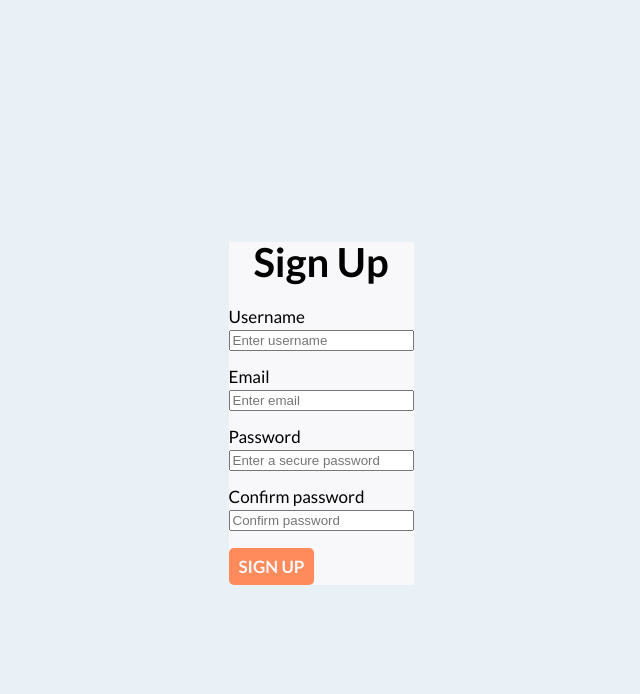
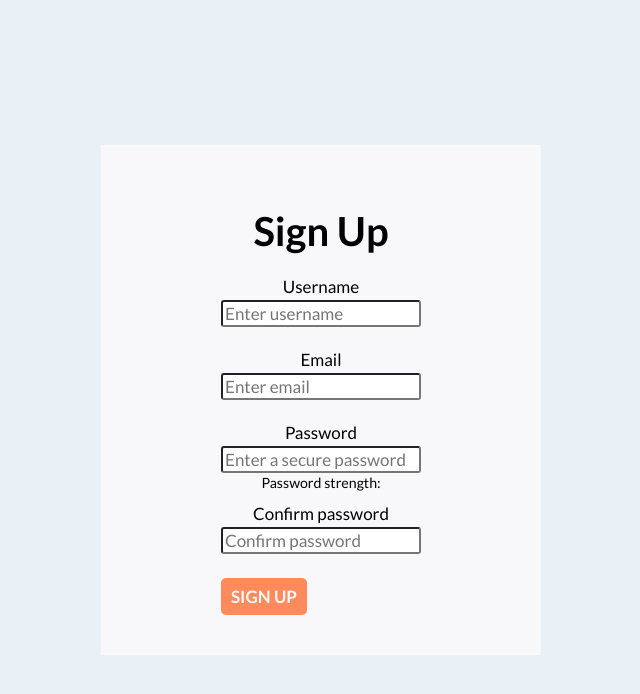
Before and after one commit to techswitch-learners/whale-watching-june-25, a React (Vite) app in the folder ui/: page /sign-up in a window 1280 px wide. Shown: the top 694 px of the page, without its empty margins (319-959 px from the left). Built offline with nearby package versions, Linux system fonts and the light colour scheme.

Commit message:
Add password validation and strength indicator

```diff
--- a/ui/src/pages/SignUp/SignUp.scss
+++ b/ui/src/pages/SignUp/SignUp.scss
@@ -1,15 +1,59 @@
 @import "../../styles/Constants";
 
-
-body {
-  background-color: $lightBlueBackground;
-
- .main {
-    box-sizing: border-box;
-  }
+h1 {
+  @include header;
 }
 
-.page {
-    background-color: $whiteBackground;
-    @include font(17px, 1, $fontColor);
+
+.sign-up-form {
+  display: flex;
+  flex-flow: column;
+  align-content: flex-start;
+  padding: 40px 120px;
 }
+
+label{
+  @include labelFormInput;
+  display:flex;
+  flex-direction: column;
+  flex-grow: 1;
+  align-items: flex-start;
+  justify-content: space-between;
+  gap: 4px;
+  margin-bottom: 5px;
+  border-radius: 3px;
+
+}
+
+ .input  {
+  @include labelFormInput;
+  display:flex;
+  flex-direction: column;
+  flex-grow: 1;
+  align-items: flex-start;
+  justify-content: space-between;
+  margin-bottom: 24px;
+  border-radius: 3px;
+}
+
+.label{
+  display: inline-flex;
+}
+
+button {
+  @include primaryButton;
+  display:flex;
+  margin-top: 10px;
+  width: fit-content;
+  padding: 10px 10px;
+
+}
+
+.error-message {
+  @include error;
+  margin-top: 0;
+}
+
+.password {
+  margin-bottom: 0;
+}
--- a/ui/src/pages/SignUp/SignUp.tsx
+++ b/ui/src/pages/SignUp/SignUp.tsx
@@ -6,7 +6,7 @@ import { Navigate } from 'react-router-dom';
 
 type FormStatus = "READY" | "SUBMITTING" | "ERROR" | "FINISHED"
 
-export function SignUp(): JSX.Element {
+export function SignUpForm(): JSX.Element {
     const [status, setStatus] = useState<FormStatus>("READY");
 
     const [formInput, setFormInput] = useState({
@@ -15,13 +15,39 @@ export function SignUp(): JSX.Element {
         password: "",
         confirmPassword: ""
     });
-
+    const [strength, setStrength] = useState<string | undefined>("");
+    const [strengthColor, setStrengthColor] = useState('black');
     const [formError, setFormError] = useState({
         username: "",
         email: "",
         password: "",
         confirmPassword: ""
     })
+
+    function evaluatePasswordStrength(password: string) {
+        let score = 0;
+        if (!password) return '';
+        if (password.length >= 6) score += 1;
+        if (/[a-z]/.test(password)) score += 1;
+        if (/[A-Z]/.test(password)) score += 1;
+        if (/\d/.test(password)) score += 1;
+        if (/[^A-Za-z0-9]/.test(password)) score += 1;
+
+        switch (score) {
+            case 0:
+            case 1:
+            case 2:
+                setStrengthColor("red");
+                return "Weak";
+            case 3:
+            case 4:
+                setStrengthColor("orange");
+                return "Medium";
+            case 5:
+                setStrengthColor("green");
+                return "Strong";
+        }
+    }
 
     const handleUserInput = (name: string, value: string) => {
         setFormInput({
@@ -82,6 +108,14 @@ export function SignUp(): JSX.Element {
             return;
         }
 
+        if(strength !== "Strong") {
+            setFormError({
+                ...inputError,
+                password: "Passwords must be at least 6 characters long, with lowercase and uppercase letters, a number and a special character"
+            });
+            return;
+        }
+
         setFormError(inputError);
 
         const newUser = {
@@ -94,13 +128,11 @@ export function SignUp(): JSX.Element {
             .catch(() => setStatus("ERROR"));
     }
 
-    if (status === "FINISHED") {
+    if (status === "FINISHED" && strength === "Strong") {
         return <Navigate to="/add-new-sighting" replace />;
     }
 
     return (
-        <Page containerClassName="signup">
-            <h1 className="title">Sign Up</h1>
             <form onSubmit={validateForm}>
                 <label className="label">Username</label>
                 <input
@@ -134,12 +166,22 @@ export function SignUp(): JSX.Element {
                     value={formInput.password}
                     onChange={({target}) => {
                         handleUserInput(target.name, target.value)
+                        setStrength(evaluatePasswordStrength(target.value));
                     }}
                     name="password"
                     type="text"
-                    className="input"
+                    className="input password"
                     placeholder="Enter a secure password"
                 />
+                    <small>
+                        Password strength:{' '}
+                            <span style={{
+                                fontWeight: 'bold',
+                                color: strengthColor,
+                            }}>
+                                {strength}
+                            </span>
+                    </small>
                 <p className="error-message">{formError.password}</p>
 
                 <label className="label">Confirm password</label>
@@ -149,7 +191,7 @@ export function SignUp(): JSX.Element {
                         handleUserInput(target.name, target.value)
                     }}
                     name="confirmPassword"
-                    type="text"
+                    type="password"
                     className="input"
                     placeholder="Confirm password"
                 />
@@ -158,6 +200,14 @@ export function SignUp(): JSX.Element {
                 <button className="submit-button" type="submit" value="Submit">Sign Up</button>
                 {status === "ERROR" && <p>Something went wrong! Please try again.</p>}
             </form>
-        </Page>
     );
 }
+
+export function SignUp(): JSX.Element {
+  return (
+    <Page containerClassName="sign-up-form">
+      <h1 className="title">Sign Up</h1>
+      <SignUpForm />
+    </Page>
+  );
+}
```
